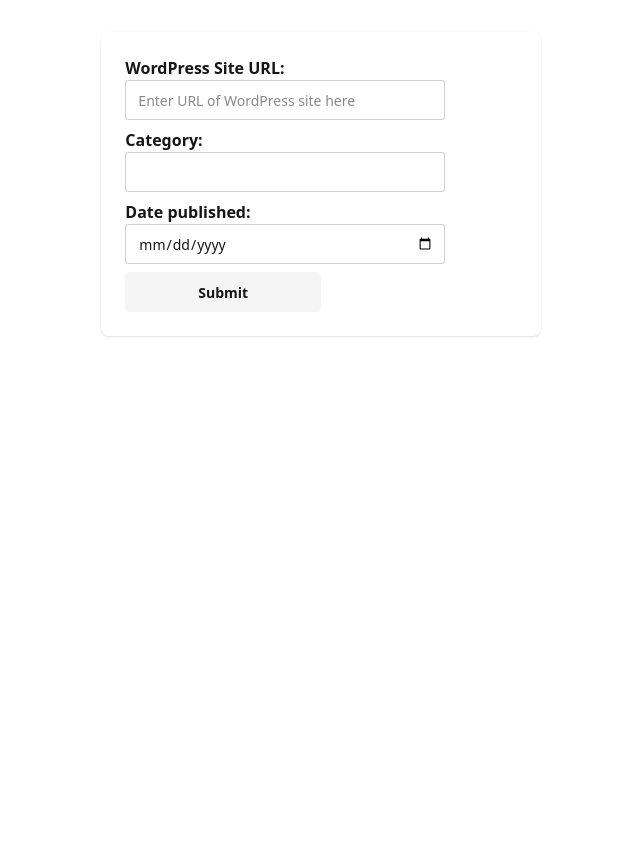
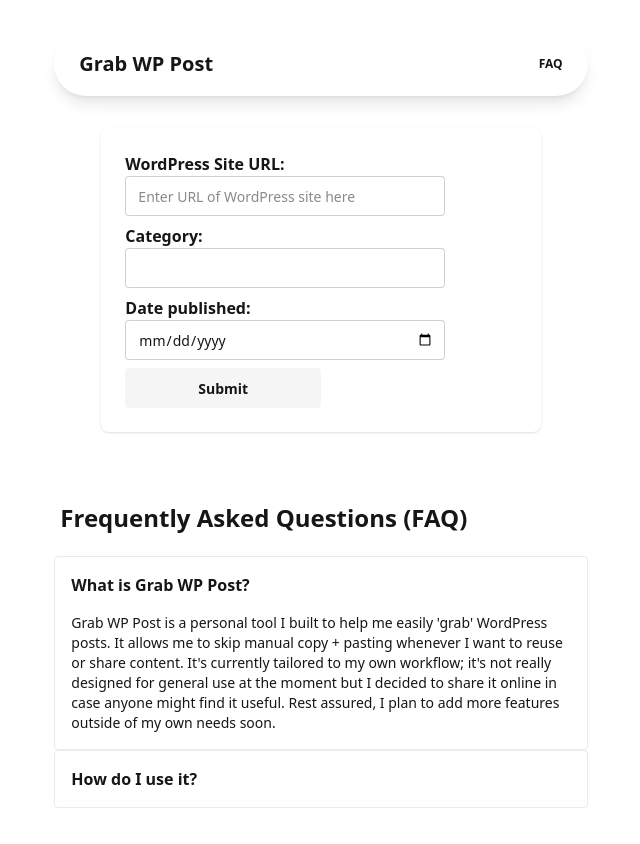
Before and after one commit to Jppat/grab-wp-post, a React (Vite) app: page / in a window 1280 px wide. Shown: the top 844 px of the page, without its empty margins (319-959 px from the left). Before the commit the page ends 800 px from the top, so only its background shows below. Built offline with nearby package versions, Linux system fonts and the light colour scheme.

Commit message:
feature: add navbar and faq

```diff
--- a/index.html
+++ b/index.html
@@ -9,7 +9,6 @@
     <link rel="stylesheet" href="src/index.css"/>
   </head>
   <body>
-
     <script>
       (function(d, s, id){
         var js, fjs = d.getElementsByTagName(s)[0];
--- a/src/App.jsx
+++ b/src/App.jsx
@@ -6,6 +6,8 @@
 import createAxiosInstance from './axiosInstance';
 import useDebounceSearch from './debounce';
 import Button from './Button';
+import NavBar from './NavBar';
+import Faq from './Faq'
 
 import './App.css';
 
@@ -20,6 +22,7 @@
   const [isLoading, setIsLoading] = useState(false);
   const [fetchPost, setFetchPost] = useState(false);
   const [message, setMessage] = useState(null);
+  const [highlightFaq, setHighlightFaq] = useState(false);
   const fetchedCategory = useDebounceSearch(category, 2000, url);
 
   useEffect(() => {
@@ -67,6 +70,13 @@
     setCategoryId(nameToIdObj[category])
   }, [category, fetchedCategory]);
 
+  useEffect(() => {
+    if (highlightFaq) {
+        setTimeout(() => {
+            setHighlightFaq(false);
+        }, 2000);
+    }
+  },[highlightFaq])
 
   function prepareParams(){
     const params = {}
@@ -103,7 +113,10 @@
   }
 
   return (
-    <>
+    <div>
+    <header className="flex items-center justify-center mt-8">
+      <NavBar setHighlightFaq={setHighlightFaq} />
+    </header>
     <main className="flex flex-col justify-center items-center max-w-screen" >
       <Form onSubmit={handleSubmit}
             url = {url}
@@ -112,7 +125,7 @@
             fetchedCategory={fetchedCategory}
             setCategory={setCategory}
             setDate={setDate} />
-      <section className="flex flex-col justify-center items-center mb-8" >
+      <section className="posts flex flex-col justify-center items-center mb-8" >
         {message && <Message message={message}/>}
         <Posts posts={posts}/>
         {isLoading && <p className="text-center text-lg font-bold text-gray-600 mx-auto m-10">Loading...</p>}
@@ -120,11 +133,11 @@
         {(totalPages !== null && page >= totalPages && !isLoading) && <p className="text-center text-lg font-bold text-gray-600 mx-auto m-10">No more posts to load.</p>}
       </section>
     </main>
-    </>
+    <section className="FAQ w-5/12 mx-auto mb-10 rounded-md">
+      <Faq highlightFaq={highlightFaq} />
+    </section>
+    </div>
     )
 }
 
 export default App
-
-
-// to do: stop resetting posts in requestPosts but find out why i reset in the first place
--- /dev/null
+++ b/src/Faq.jsx
@@ -0,0 +1,26 @@
+function Faq({highlightFaq}) {
+
+    return (
+        <>
+            <h2 id="faq" className={`text-2xl font-bold mb-4 p-1.5 ${highlightFaq ? 'bg-amber-100' : ''}`}>Frequently Asked Questions (FAQ)</h2>
+            <div className="collapse bg-base-100 border border-base-300">
+            <input type="radio" name="my-accordion-1" defaultChecked />
+            <div className="collapse-title font-semibold">What is Grab WP Post?</div>
+            <div className="collapse-content text-sm">Grab WP Post is a personal tool I built to help me easily 'grab' WordPress posts. It allows me to skip
+                manual copy + pasting whenever I want to reuse or share content. It's currently tailored to my own workflow; it's not really
+                designed for general use at the moment but I decided to share it online in case anyone might find it useful. Rest assured, I plan to add more
+                features outside of my own needs soon.
+            </div>
+            </div>
+            <div className="collapse bg-base-100 border border-base-300">
+            <input type="radio" name="my-accordion-1" />
+            <div className="collapse-title font-semibold">How do I use it?</div>
+            <div className="collapse-content text-sm">Simply type in the URL of your WordPress website. Enter a category, then date or leave them blank. An empty
+                category means you want to get all posts, while the date defaults to the current day.
+            </div>
+            </div>
+        </>
+    )
+}
+
+export default Faq;
--- /dev/null
+++ b/src/Navbar.jsx
@@ -0,0 +1,21 @@
+function Navbar({setHighlightFaq}) {
+
+    return (
+        <>
+            <div className="navbar bg-base-100 shadow-lg w-5/12 rounded-full">
+            <div className="flex-1">
+                <a className="rounded-full btn btn-ghost text-xl font-bold">Grab WP Post</a>
+            </div>
+            <div className="flex-none">
+                <ul className="menu menu-horizontal px-1">
+                {/* <li><a href="#faq">FAQ</a></li> */}
+                <button className="rounded-full btn btn-ghost btn-sm ml-4" onClick={() => {setHighlightFaq(true)}}>FAQ</button>
+                </ul>
+            </div>
+            </div>
+        </>
+    )
+}
+
+
+export default Navbar;
```
